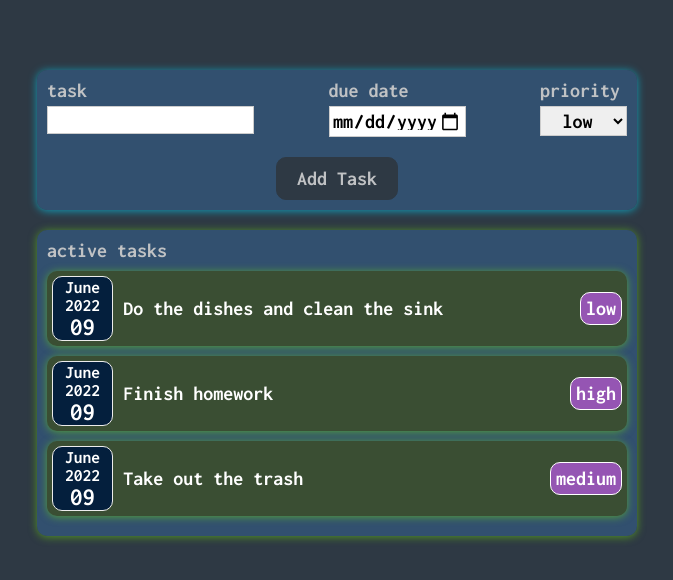
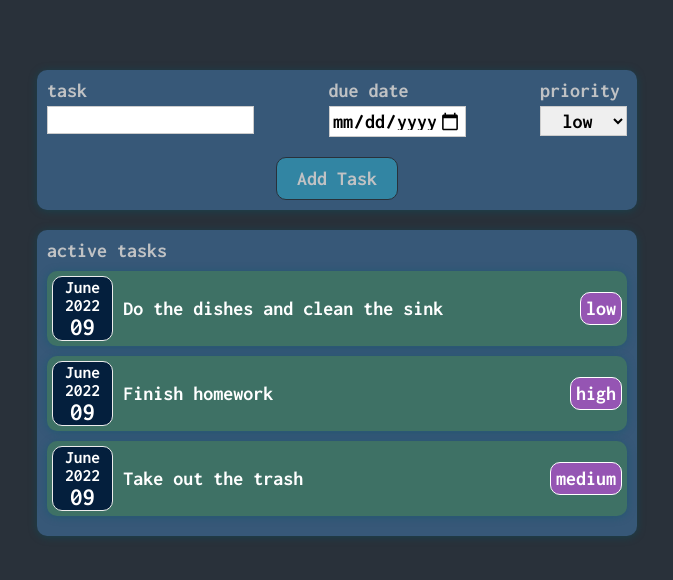
Before and after one commit to pedrotorreao/reactjs-projects, a React (Create React App) app in the folder tisdon/: page / in a window 1280 px wide. Shown: the top 580 px of the page, without its empty margins (303-976 px from the left). Built offline with nearby package versions, Linux system fonts and the light colour scheme.

Commit message:
color updates

```diff
--- a/tisdon/src/components/NewTasks/NewTasks.css
+++ b/tisdon/src/components/NewTasks/NewTasks.css
@@ -6,7 +6,7 @@
   max-width: 95%;
   border-radius: 10px;
   text-align: center;
-  box-shadow: 0 1px 8px rgba(4, 209, 245, 0.651);
+  box-shadow: 0 1px 8px rgba(4, 90, 104, 0.411);
 }
 
 .new-task button {
@@ -15,7 +15,7 @@
   cursor: pointer;
   padding: 1rem 2rem;
   border: 1px solid var(--bg-default-dark-color);
-  background-color: var(--bg-default-dark-color);
+  background-color: rgba(42, 203, 228, 0.39);
   color: var(--fn-default-tx-color);
   border-radius: 10px;
 
--- a/tisdon/src/components/TaskList/TaskItem.css
+++ b/tisdon/src/components/TaskList/TaskItem.css
@@ -5,7 +5,7 @@
   align-items: center;
   padding: 0.5rem;
   margin: 1rem 0;
-  background-color: #3a4e33;
+  background-color: #54b33144;
 }
 
 .task-item__description {
--- a/tisdon/src/components/TaskList/TaskList.css
+++ b/tisdon/src/components/TaskList/TaskList.css
@@ -1,8 +1,6 @@
 .task-list {
   list-style: none;
   padding: 0;
-  /* color:white;
-  text-align: center; */
 }
 
 .task-list__fallback {
--- a/tisdon/src/components/UI/Card.css
+++ b/tisdon/src/components/UI/Card.css
@@ -1,4 +1,4 @@
 .card {
   border-radius: 10px;
-  box-shadow: 0 1px 8px rgba(119, 240, 6, 0.507);
+  box-shadow: 0 1px 8px rgba(4, 90, 104, 0.411);
 }
--- a/tisdon/src/index.css
+++ b/tisdon/src/index.css
@@ -1,10 +1,13 @@
 @import url('https://fonts.googleapis.com/css2?family=Inconsolata:wght@300;500;700&family=Quicksand:wght@400;500;600&display=swap');
 
 :root {
-  --bg-default-dark-color: #2e3944;
-  --bg-default-light-color: #f7f7f7;
+  /* :::: colors :::: */
+  --bg-default-dark-color: #29313a;             /* default dark background */
+  --bg-default-light-color: #f7f7f7;            /* default light background */
 
-  --card-default-dark-color: #345a80b7;
+  --card-default-dark-color: #3c6792b7;         /* default card color */
+  --card-active-dark-color: #6452a7b7;
+  --card-completed-dark-color: #9e9ea58e;       /* completed card color */
 
   --fn-default-tx-color: rgb(192, 194, 196);
   --fn-default-hd-color: rgb(72, 196, 47);
```
